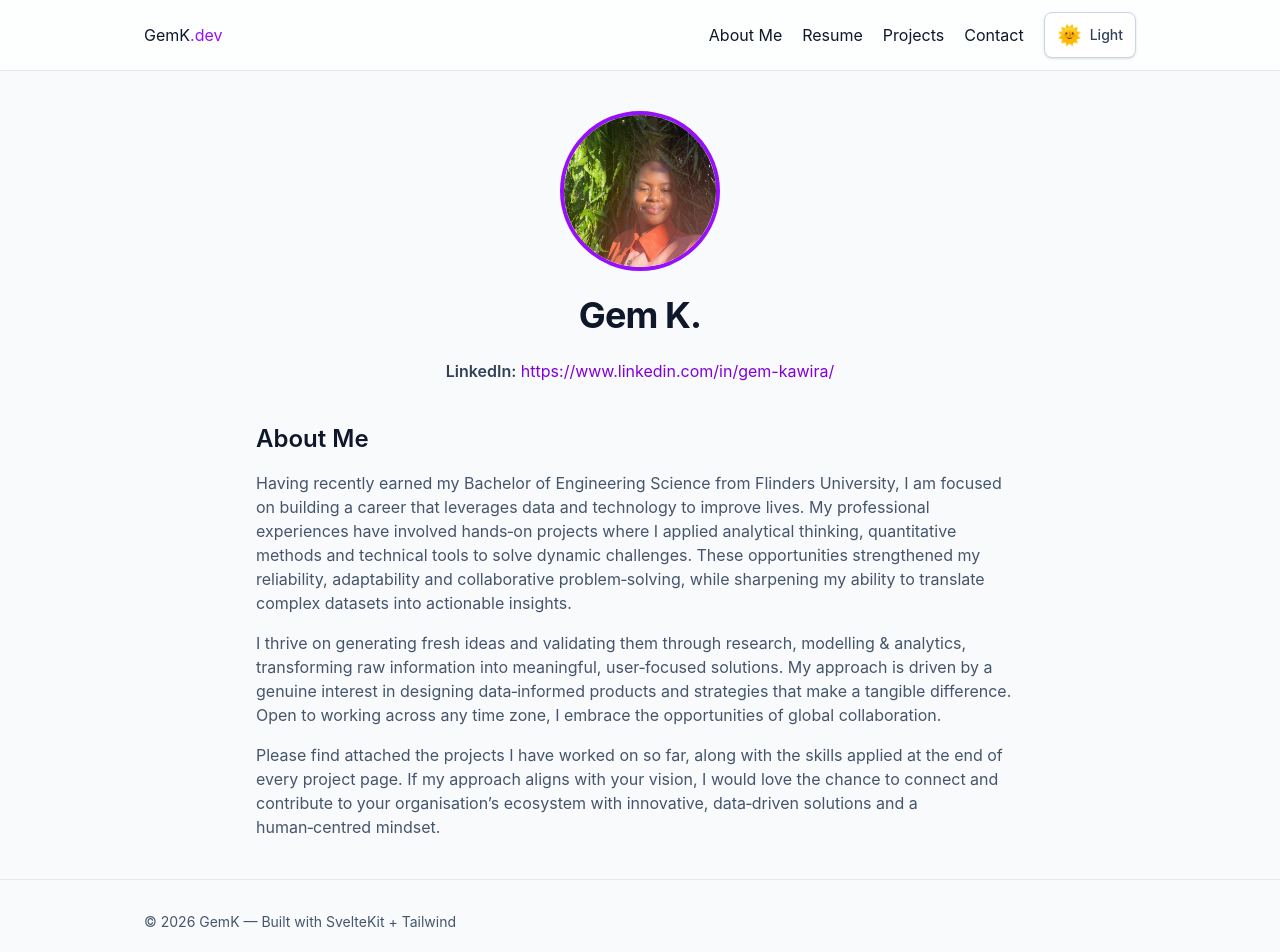
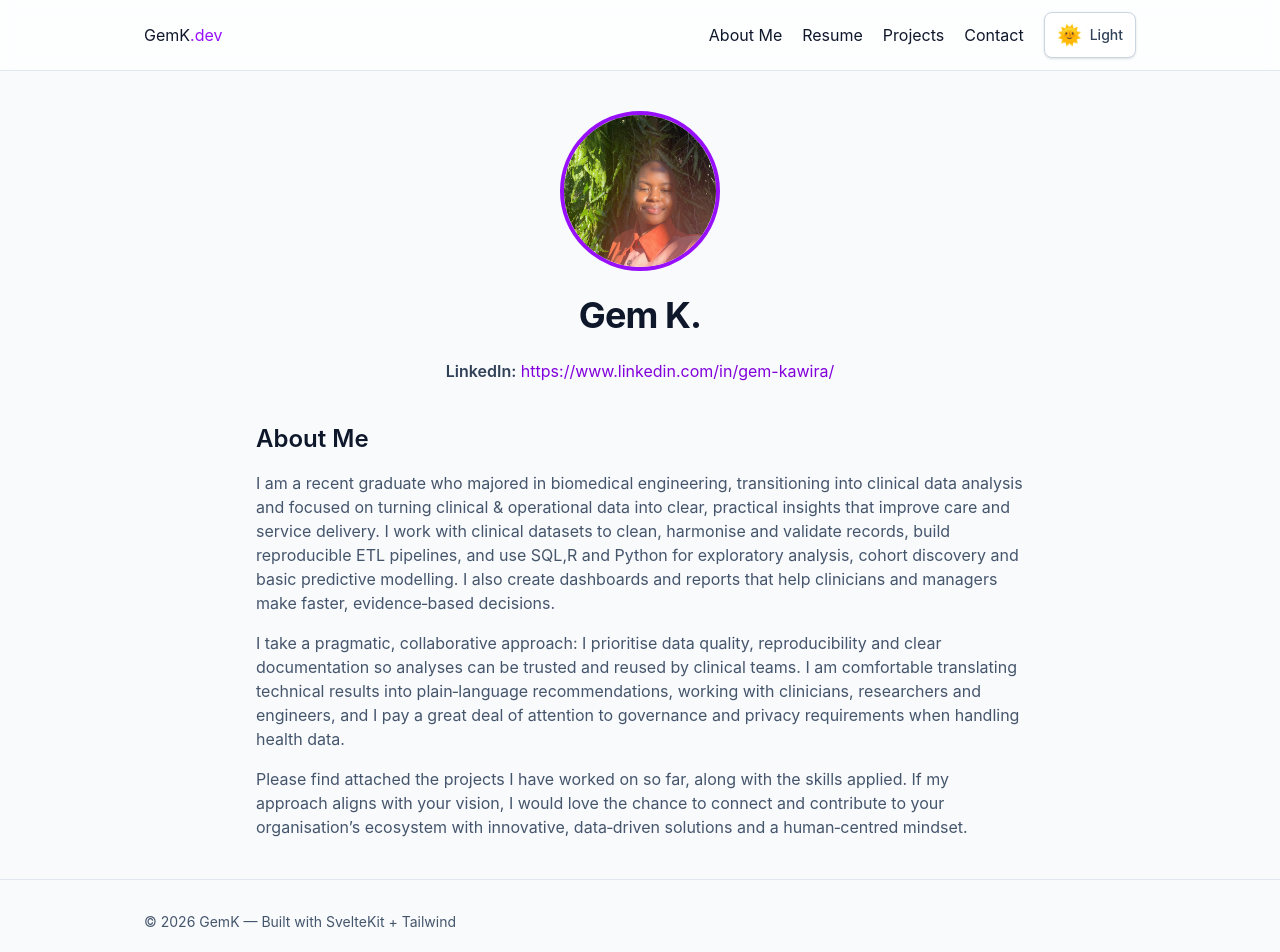
Before and after one commit to GemKW/gkw-portfolio, a SvelteKit app: page / in a window 1280 px wide. Shown: the top 952 px of the page. Built offline with nearby package versions, Linux system fonts and the light colour scheme.

Commit message:
Update +page.svelte

```diff
--- a/src/routes/+page.svelte
+++ b/src/routes/+page.svelte
@@ -31,18 +31,18 @@
     <h2 class="text-2xl font-semibold">About Me</h2>
 
     <!-- Paragraph 1 -->
-    <p class="text-slate-600 dark:text-slate-300">
-      Having recently earned my Bachelor of Engineering Science from Flinders University, I am focused on building a career that leverages data and technology to improve lives. My professional experiences have involved hands‑on projects where I applied analytical thinking, quantitative methods and technical tools to solve dynamic challenges. These opportunities strengthened my reliability, adaptability and collaborative problem‑solving, while sharpening my ability to translate complex datasets into actionable insights.
-    </p>
+  <p class="text-slate-600 dark:text-slate-300">
+    I am a recent graduate who majored in biomedical engineering, transitioning into clinical data analysis and focused on turning clinical & operational data into clear, practical insights that improve care and service delivery. I work with clinical datasets to clean, harmonise and validate records, build reproducible ETL pipelines, and use SQL,R and Python for exploratory analysis, cohort discovery and basic predictive modelling. I also create dashboards and reports that help clinicians and managers make faster, evidence‑based decisions.
+  </p>
 
     <!-- Paragraph 2 -->
-    <p class="text-slate-600 dark:text-slate-300">
-      I thrive on generating fresh ideas and validating them through research, modelling & analytics, transforming raw information into meaningful, user‑focused solutions. My approach is driven by a genuine interest in designing data‑informed products and strategies that make a tangible difference. Open to working across any time zone, I embrace the opportunities of global collaboration.
-    </p>
+  <p class="text-slate-600 dark:text-slate-300">
+    I take a pragmatic, collaborative approach: I prioritise data quality, reproducibility and clear documentation so analyses can be trusted and reused by clinical teams. I am comfortable translating technical results into plain‑language recommendations, working with clinicians, researchers and engineers, and I pay a great deal of attention to governance and privacy requirements when handling health data.
+  </p>
 
     <!-- Paragraph 3 -->
     <p class="text-slate-600 dark:text-slate-300">
-      Please find attached the projects I have worked on so far, along with the skills applied at the end of every project page. If my approach aligns with your vision, I would love the chance to connect and contribute to your organisation’s ecosystem with innovative, data‑driven solutions and a human‑centred mindset.
+      Please find attached the projects I have worked on so far, along with the skills applied. If my approach aligns with your vision, I would love the chance to connect and contribute to your organisation’s ecosystem with innovative, data‑driven solutions and a human‑centred mindset.
     </p>
   </section>
 
```
